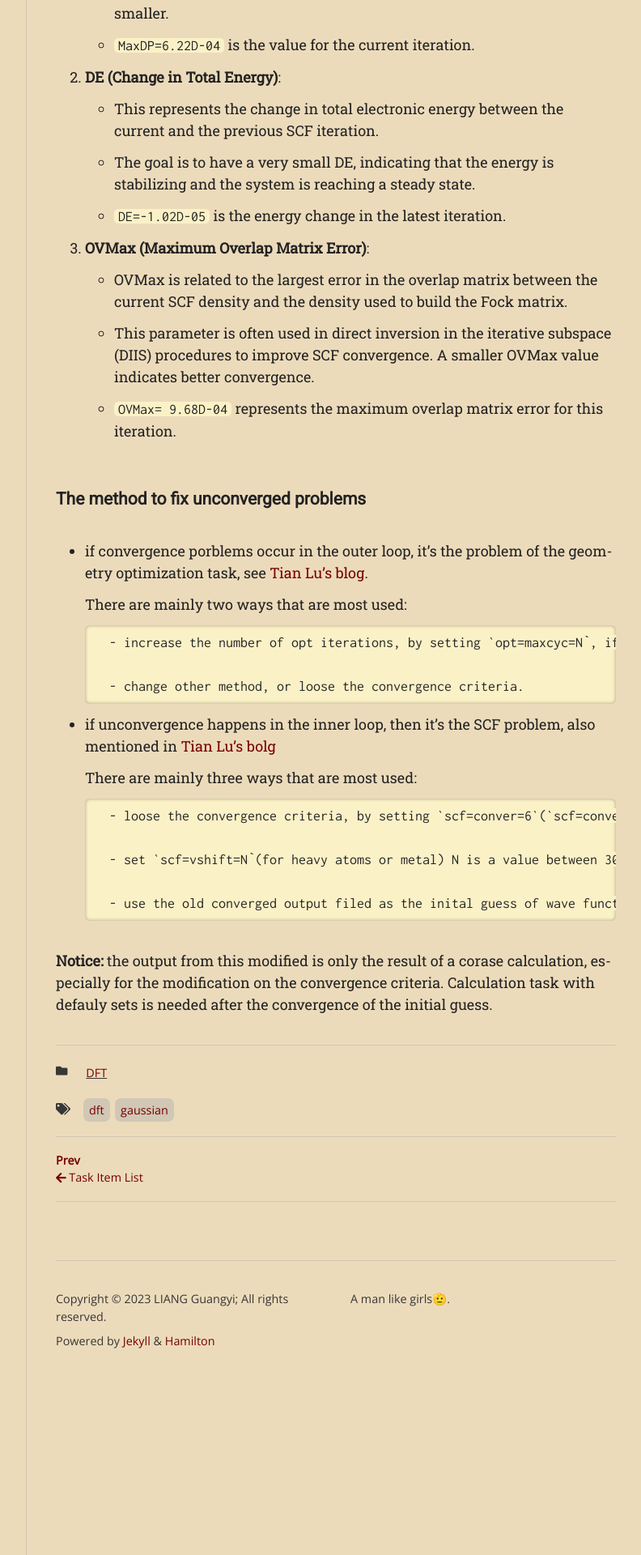
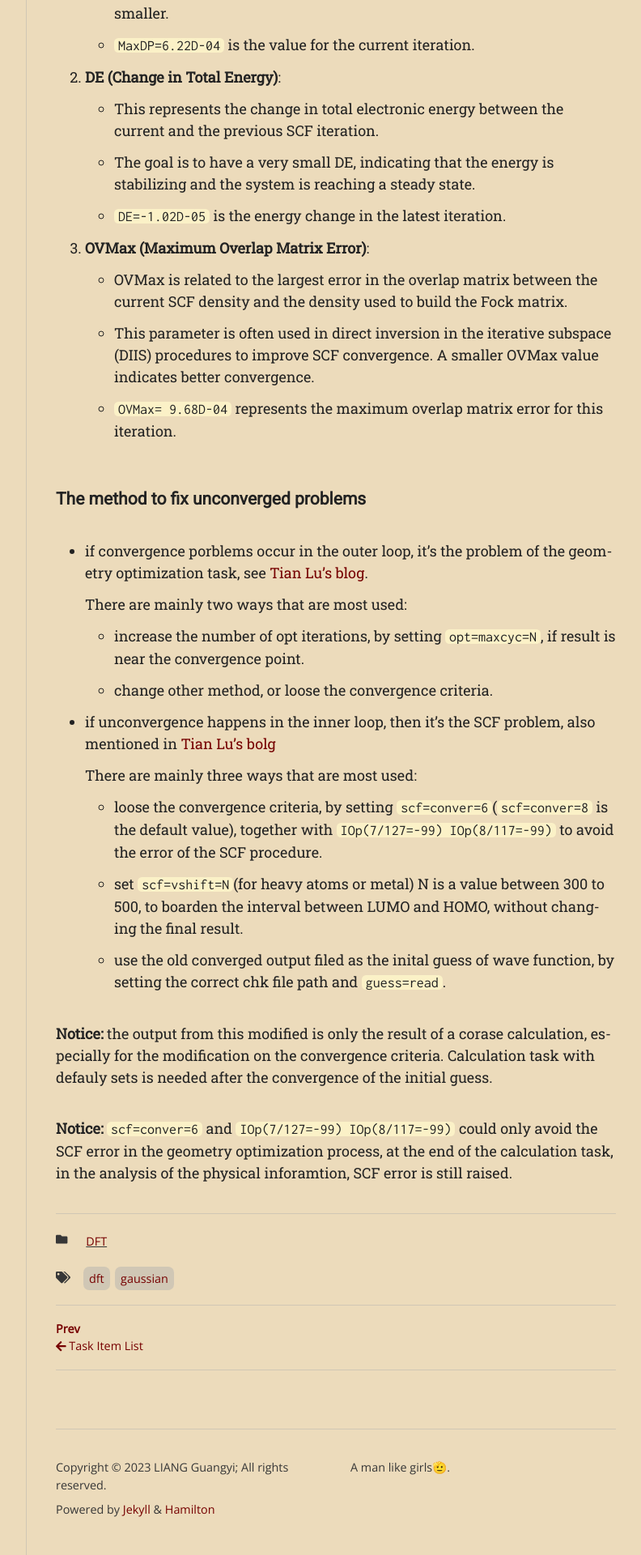
Before and after one commit to liangguangyii/liangguangyii.github.io, a Jekyll site: the page built from _posts/2023-11-24-note-for-gaussian.md, in a window 1280 px wide. Shown: the part 1306-3226 px from the top of the page at 81% size, without its empty margins (357-1149 px from the left). Built offline with Jekyll 4.4.1, drawn with Linux system fonts in a browser that asks for light colours; nearby versions of some CDN libraries; some web fonts are replaced.

Commit message:
upodate gaussian note

```diff
--- a/_posts/2023-11-24-note-for-gaussian.md
+++ b/_posts/2023-11-24-note-for-gaussian.md
@@ -55,18 +55,20 @@ Here `Maximum Force` and `RMS Force` are the maximum and root-mean-square of the
 
     There are mainly two ways that are most used:
 
-        - increase the number of opt iterations, by setting `opt=maxcyc=N`, if result is near the convergence point.
+    - increase the number of opt iterations, by setting `opt=maxcyc=N`, if result is near the convergence point.
 
-        - change other method, or loose the convergence criteria.
+    - change other method, or loose the convergence criteria.
 
 - if unconvergence happens in the inner loop, then it's the SCF problem, also mentioned in [Tian Lu's bolg](http://sobereva.com/61)
 
     There are mainly three ways that are most used:
 
-        - loose the convergence criteria, by setting `scf=conver=6`(`scf=conver=8` is the default value), together with `IOp(7/127=-99) IOp(8/117=-99)` to avoid the error of the SCF procedure.
+    - loose the convergence criteria, by setting `scf=conver=6`(`scf=conver=8` is the default value), together with `IOp(7/127=-99) IOp(8/117=-99)` to avoid the error of the SCF procedure.
 
-        - set `scf=vshift=N`(for heavy atoms or metal) N is a value between 300 to 500, to boarden the interval between LUMO and HOMO, without changing the final result.
+    - set `scf=vshift=N`(for heavy atoms or metal) N is a value between 300 to 500, to boarden the interval between LUMO and HOMO, without changing the final result.
 
-        - use the old converged output filed as the inital guess of wave function, by setting the correct chk file path and `guess=read`.
+    - use the old converged output filed as the inital guess of wave function, by setting the correct chk file path and `guess=read`.
 
 **Notice:** the output from this modified is only the result of a corase calculation, especially for the modification on the convergence criteria. Calculation task with defauly sets is needed after the convergence of the initial guess.
+
+**Notice:** `scf=conver=6` and `IOp(7/127=-99) IOp(8/117=-99)` could only avoid the SCF error in the geometry optimization process, at the end of the calculation task, in the analysis of the physical inforamtion, SCF error is still raised.
```
